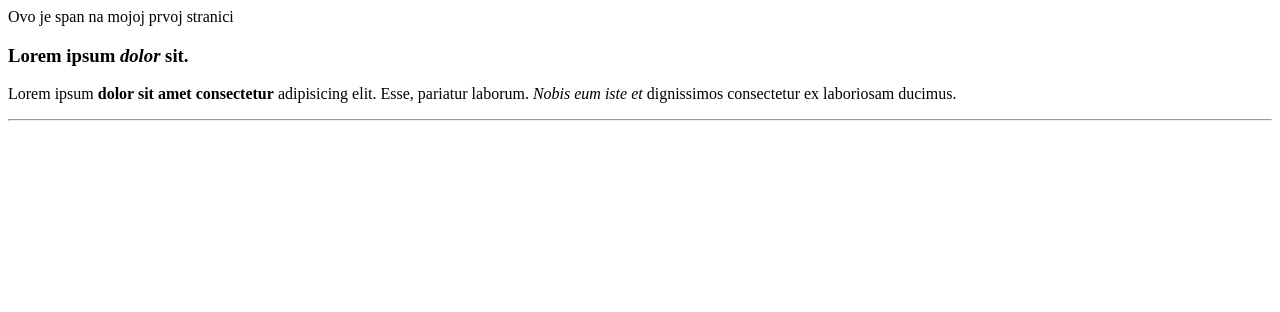
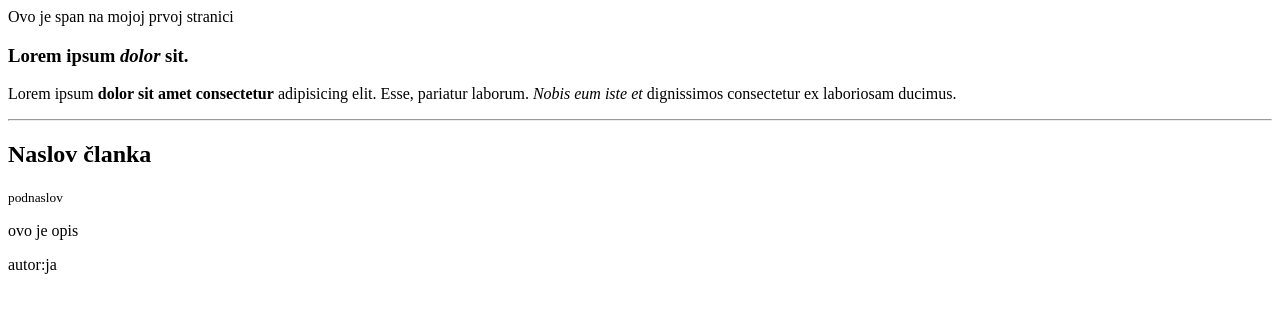
Before and after one commit to borissimic/blab-html-praksa, a plain HTML site: page index.html in a window 1280 px wide. Drawn offline with Linux system fonts and the light colour scheme.

Commit message:
petak_dodatak

```diff
--- a/index.html
+++ b/index.html
@@ -19,7 +19,18 @@
  </p>
  <!-- ctrl + k +c je shortcut za komentar -->
  <hr>
-
+ <article>
+  <header>
+   <h2>Naslov članka</h2>
+   <small>podnaslov</small>
+  </header>
+  <section>
+   <p>ovo je opis </p>
+  </section>
+  <footer>
+   <span>autor:ja</span>
+  </footer>
+ </article>
 </body>
 
 </html>
```
